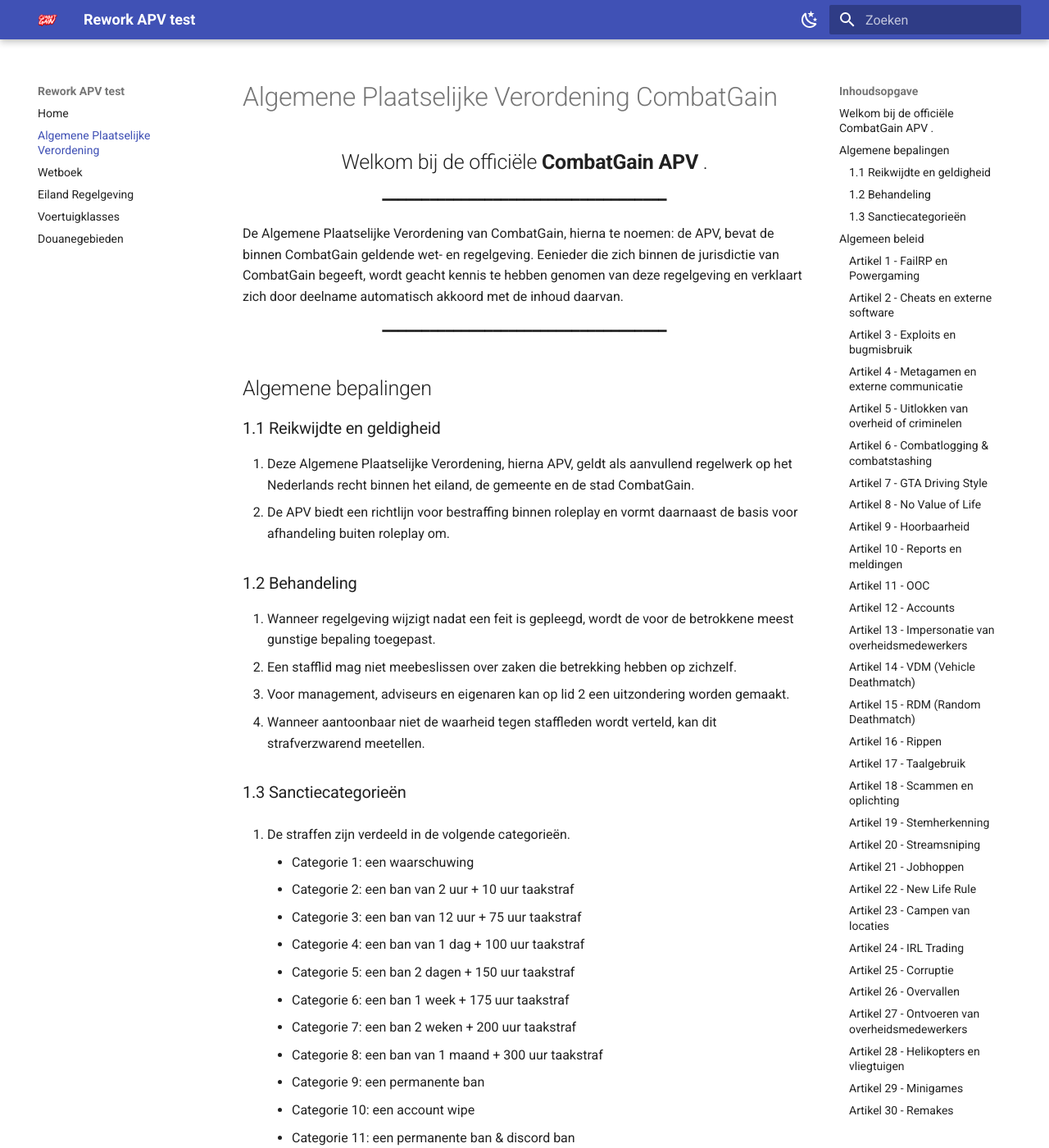
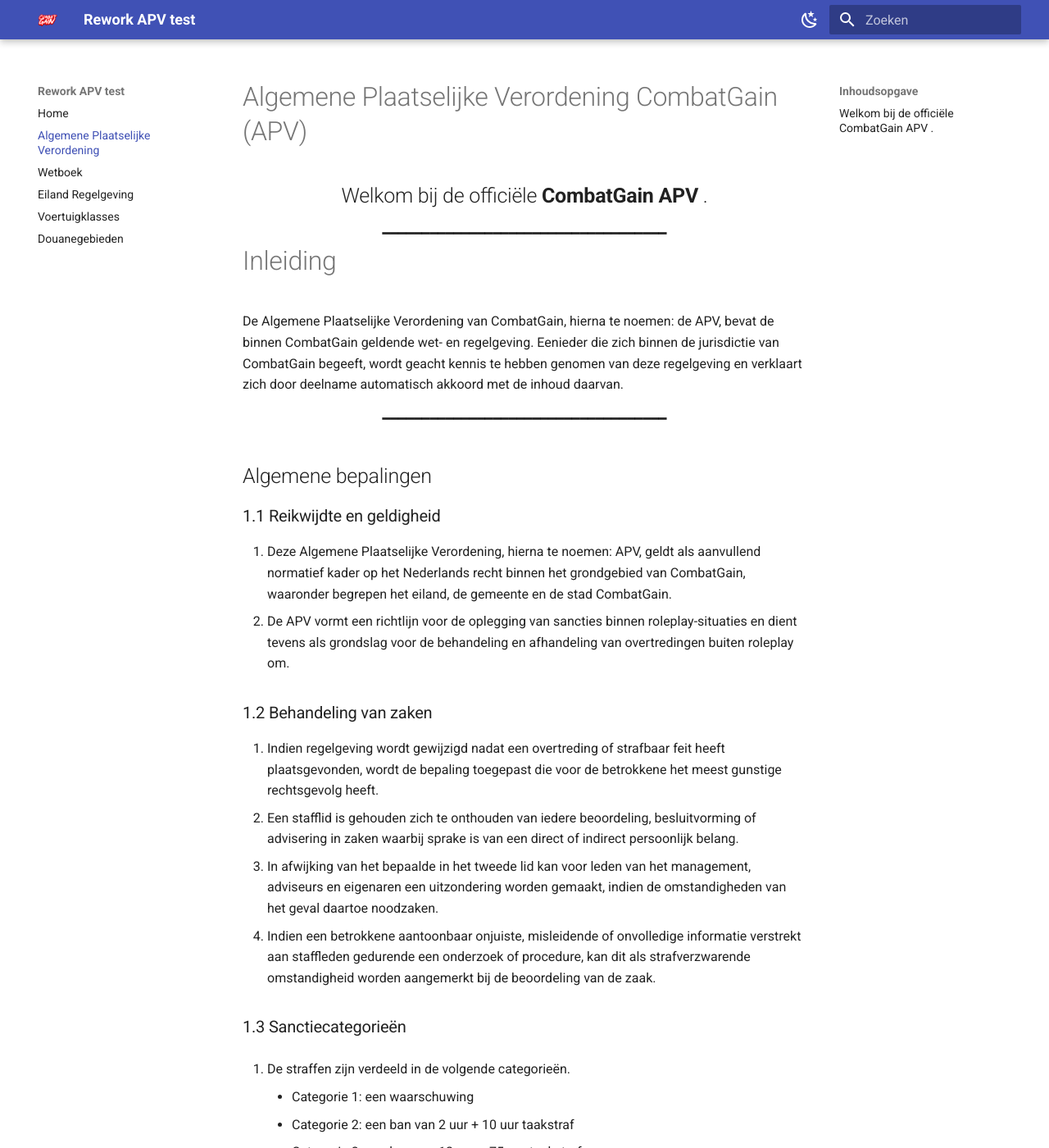
Before and after one commit to Sungerbob1/APVcg, an MkDocs documentation site: the page built from docs/apv.md, in a window 1280 px wide and 1400 px high. Shown: the whole window at 82% size. Built offline with MkDocs 1.6.1 and Material for MkDocs 9.7.7, drawn with Linux system fonts in a browser that asks for light colours; comment, search, counter and statistics services are not loaded.

Commit message:
Herschreven titel

```diff
--- a/docs/apv.md
+++ b/docs/apv.md
@@ -1,8 +1,8 @@
-# Algemene Plaatselijke Verordening CombatGain
+# Algemene Plaatselijke Verordening CombatGain (APV)
 ## <center> Welkom bij de officiële <b>CombatGain APV</b> .
  <center> ━━━━━━━━━━━━━━━━━━━━━━━━━━━━━━━━━━━━ </center>
 
-
+# Inleiding
 De Algemene Plaatselijke Verordening van CombatGain, hierna te noemen: de APV, bevat de binnen CombatGain geldende wet- en regelgeving. Eenieder die zich binnen de jurisdictie van CombatGain begeeft, wordt geacht kennis te hebben genomen van deze regelgeving en verklaart zich door deelname automatisch akkoord met de inhoud daarvan.
 
  <center> ━━━━━━━━━━━━━━━━━━━━━━━━━━━━━━━━━━━━ </center>
@@ -11,15 +11,15 @@
 
 ### 1.1 Reikwijdte en geldigheid
 
-1. Deze Algemene Plaatselijke Verordening, hierna APV, geldt als aanvullend regelwerk op het Nederlands recht binnen het eiland, de gemeente en de stad CombatGain.
-2. De APV biedt een richtlijn voor bestraffing binnen roleplay en vormt daarnaast de basis voor afhandeling buiten roleplay om.
+1. Deze Algemene Plaatselijke Verordening, hierna te noemen: APV, geldt als aanvullend normatief kader op het Nederlands recht binnen het grondgebied van CombatGain, waaronder begrepen het eiland, de gemeente en de stad CombatGain.
+2. De APV vormt een richtlijn voor de oplegging van sancties binnen roleplay-situaties en dient tevens als grondslag voor de behandeling en afhandeling van overtredingen buiten roleplay om.
 
-### 1.2 Behandeling
+### 1.2 Behandeling van zaken
 
-1. Wanneer regelgeving wijzigt nadat een feit is gepleegd, wordt de voor de betrokkene meest gunstige bepaling toegepast.
-2. Een stafflid mag niet meebeslissen over zaken die betrekking hebben op zichzelf.
-3. Voor management, adviseurs en eigenaren kan op lid 2 een uitzondering worden gemaakt.
-4. Wanneer aantoonbaar niet de waarheid tegen staffleden wordt verteld, kan dit strafverzwarend meetellen.
+1. Indien regelgeving wordt gewijzigd nadat een overtreding of strafbaar feit heeft plaatsgevonden, wordt de bepaling toegepast die voor de betrokkene het meest gunstige rechtsgevolg heeft.
+2. Een stafflid is gehouden zich te onthouden van iedere beoordeling, besluitvorming of advisering in zaken waarbij sprake is van een direct of indirect persoonlijk belang.
+3. In afwijking van het bepaalde in het tweede lid kan voor leden van het management, adviseurs en eigenaren een uitzondering worden gemaakt, indien de omstandigheden van het geval daartoe noodzaken.
+4. Indien een betrokkene aantoonbaar onjuiste, misleidende of onvolledige informatie verstrekt aan staffleden gedurende een onderzoek of procedure, kan dit als strafverzwarende omstandigheid worden aangemerkt bij de beoordeling van de zaak.
 
 ### 1.3 Sanctiecategorieën
 
```
